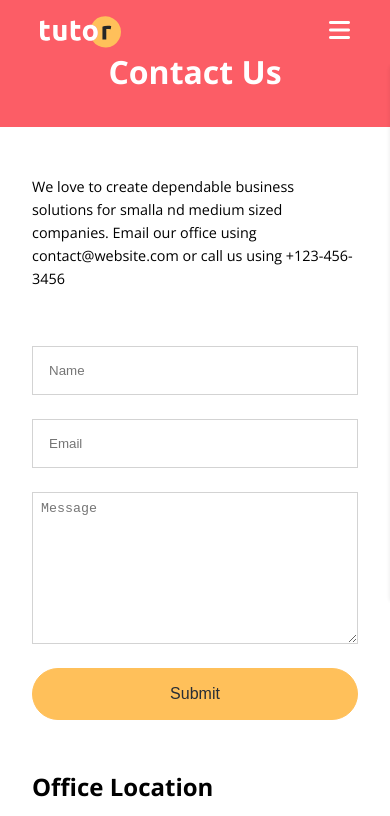
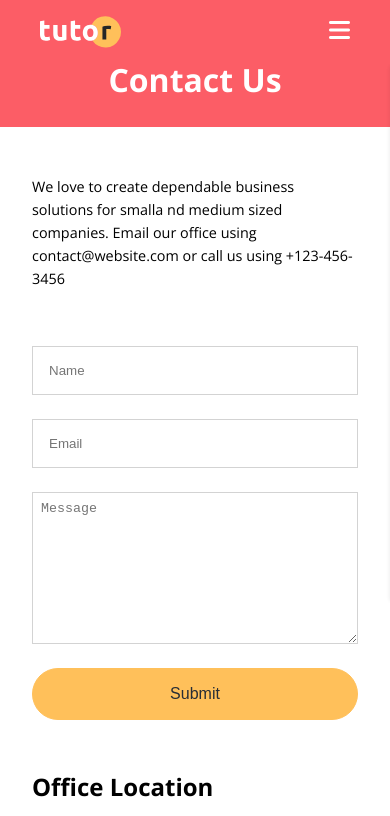
Before and after one commit to Kaleb627/tutor-website-project, a plain HTML site: page tutor-website/contact.html in a window 390 px wide. Shown: the top 816 px of the page. Drawn offline with nearby package versions, Linux system fonts and the light colour scheme.

Commit message:
added responsivenedd for contat page header

```diff
--- a/tutor-website/css/styles.css
+++ b/tutor-website/css/styles.css
@@ -822,6 +822,14 @@ section {
       margin-top: 4rem;
     }
   }
+
+  .contact-hero {
+    text-align: center;
+
+    h1 {
+      margin-top: 2rem;
+    }
+  }
 }
 
 @media (max-width: 992px) {
@@ -878,14 +886,6 @@ section {
   .stats-flex {
     flex-direction: column;
     gap: 1rem;
-  }
-
-  .contact-hero {
-    text-align: center;
-
-    h1 {
-      padding-top: 1rem;
-    }
   }
 }
 
```
